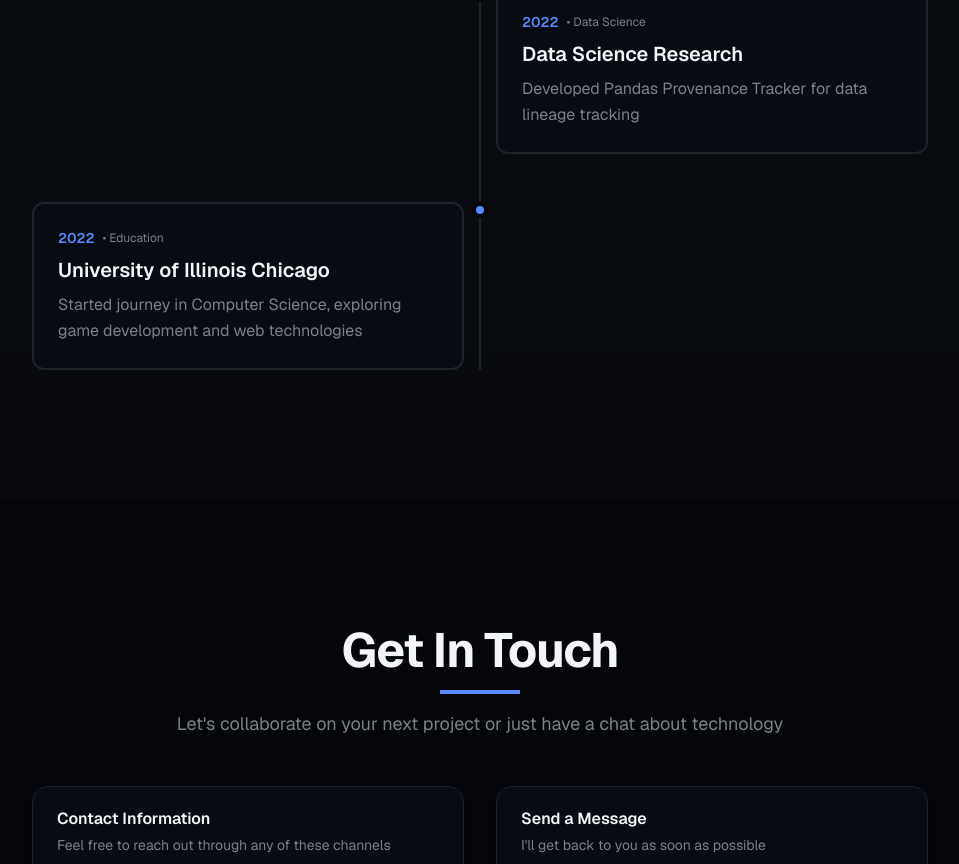
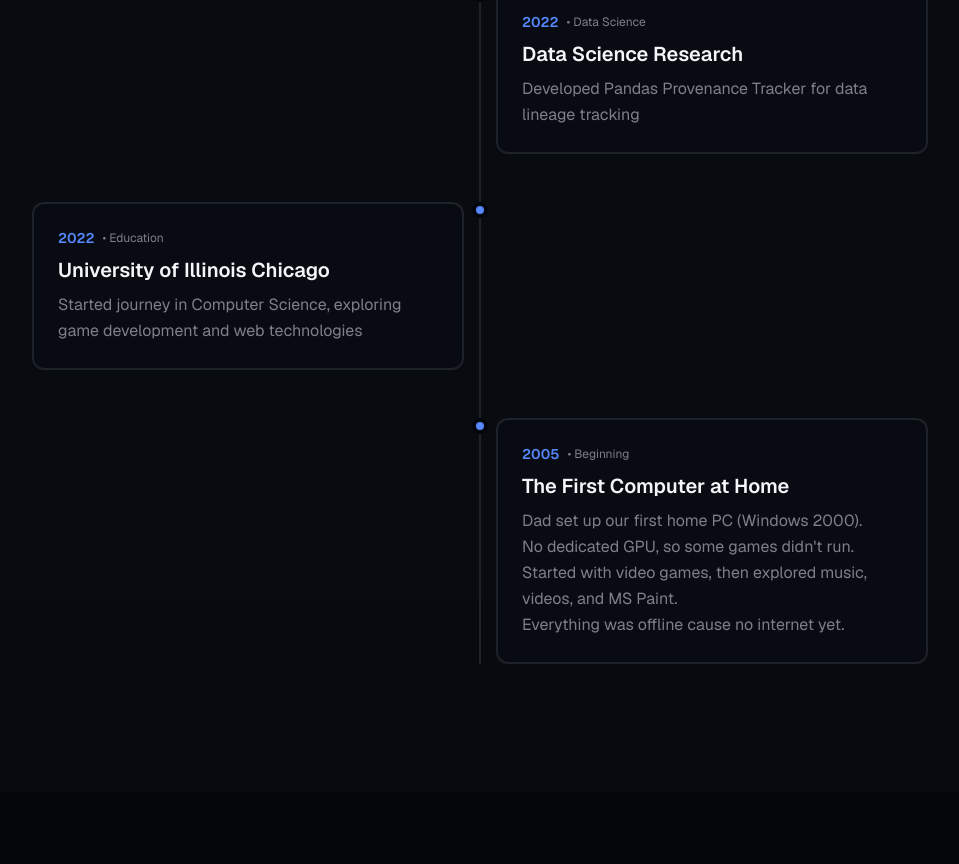
Before and after one commit to Superkart/PortfolioApp, a Next.js app: page / in a window 1280 px wide. Shown: the part 4990-5854 px from the top of the page, without its empty margins (160-1119 px from the left). Built offline with nearby package versions, Linux system fonts and the light colour scheme.

Commit message:
First journey block

```diff
--- a/components/timeline-section.tsx
+++ b/components/timeline-section.tsx
@@ -28,6 +28,16 @@ const timelineEvents = [
     title: "University of Illinois Chicago",
     description: "Started journey in Computer Science, exploring game development and web technologies",
     category: "Education",
+  },
+  {
+    year: "2005",
+    title: "The First Computer at Home",
+    description:
+      "Dad set up our first home PC (Windows 2000).\n" +
+      "No dedicated GPU, so some games didn't run.\n" +
+      "Started with video games, then explored music, videos, and MS Paint.\n" +
+      "Everything was offline cause no internet yet.",
+    category: "Beginning",
   },
 ]
 
@@ -62,7 +72,7 @@ export function TimelineSection() {
                         <span className="text-xs text-muted-foreground">• {event.category}</span>
                       </div>
                       <h3 className="text-xl font-semibold mb-2">{event.title}</h3>
-                      <p className="text-muted-foreground leading-relaxed">{event.description}</p>
+                      <p className="text-muted-foreground leading-relaxed whitespace-pre-line">{event.description}</p>
                     </div>
                   </div>
                 </div>
```
